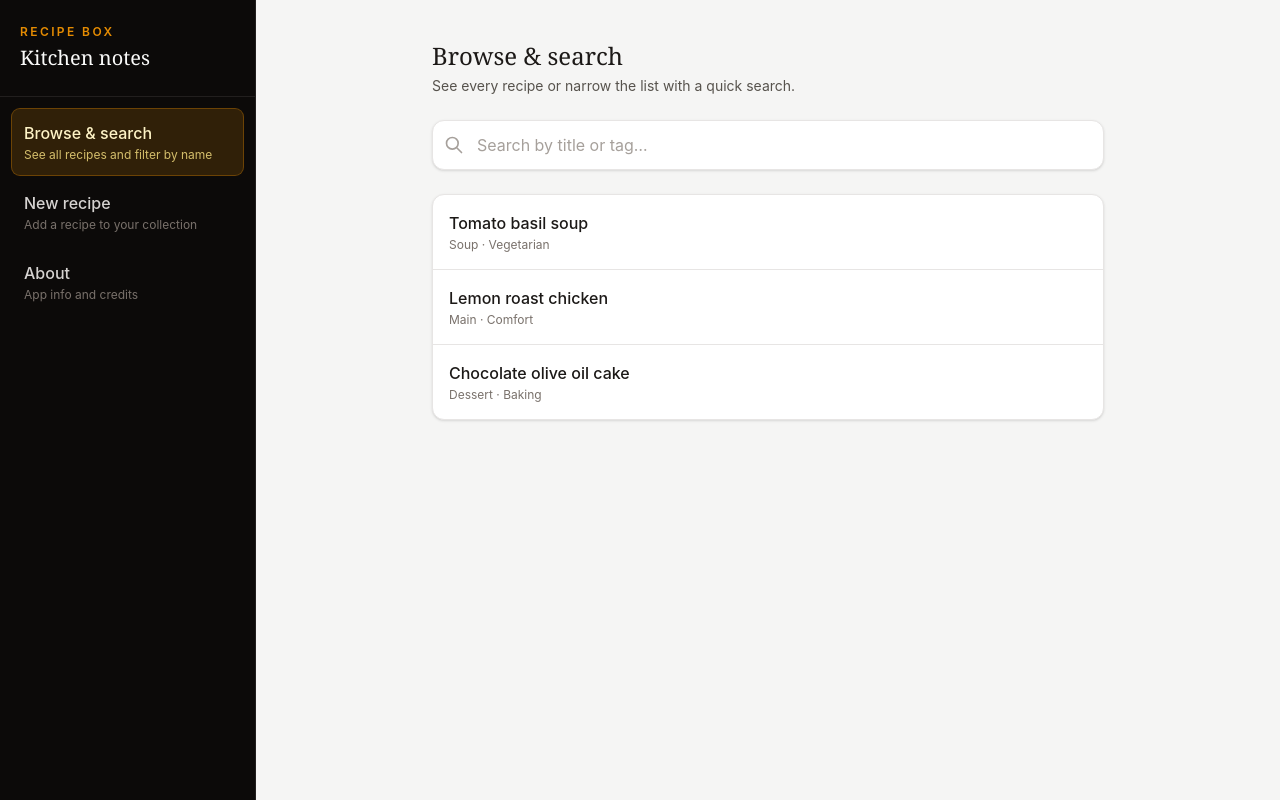
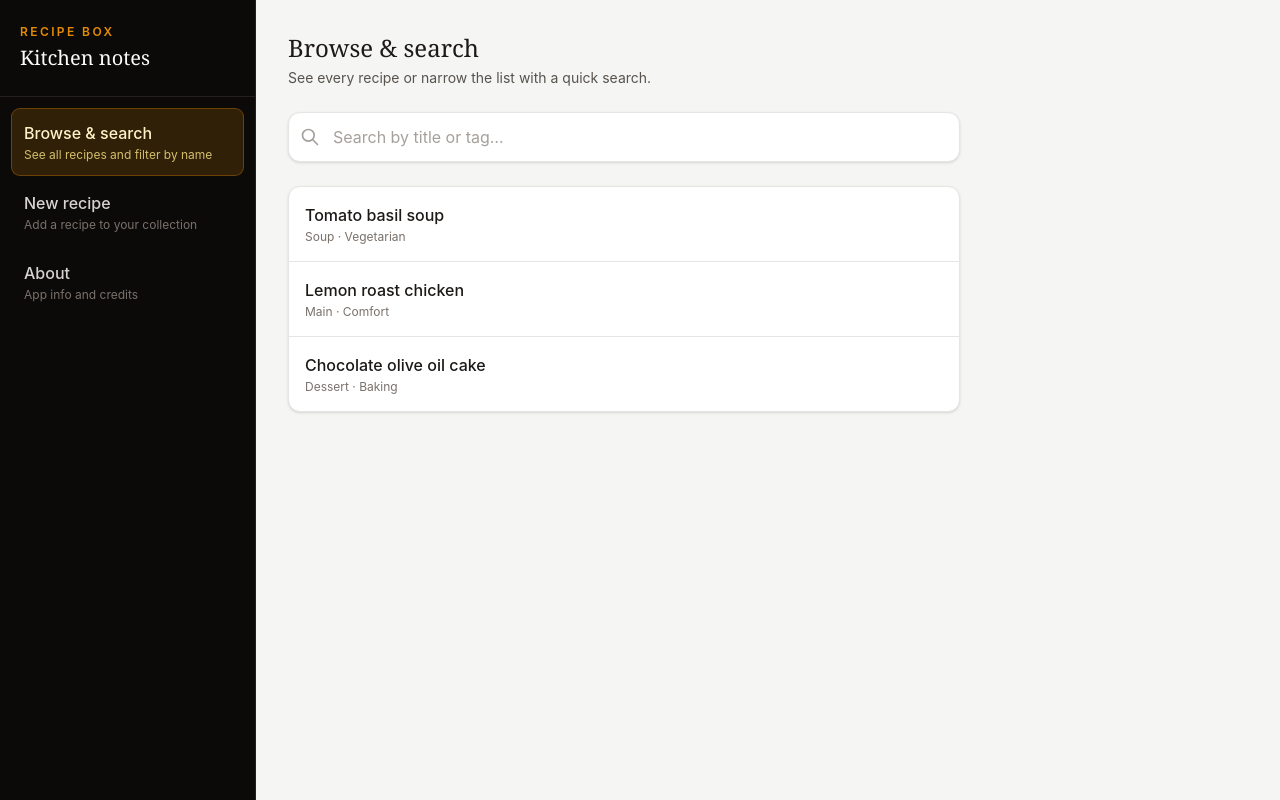
Before and after one commit to Davidn0072/ai-recipes-cli, a React (Vite) app: page / in a window 1280 px wide. Built offline with nearby package versions, Linux system fonts and the light colour scheme.

Commit message:
Refine layout styles in App component for better spacing and responsiveness

```diff
--- a/src/App.tsx
+++ b/src/App.tsx
@@ -122,8 +122,8 @@ function App() {
   return (
     <div className="flex h-screen min-h-0 bg-stone-100 text-stone-900">
       <Sidebar active={view} onSelect={setView} />
-      <main className="min-h-0 min-w-0 flex-1 overflow-auto p-8 md:p-10">
-        <div className="mx-auto max-w-2xl">
+      <main className="min-h-0 min-w-0 flex-1 overflow-auto py-6 pl-6 pr-6 md:py-8 md:pl-8 md:pr-10">
+        <div className="w-full max-w-2xl">
           {view === 'browse' && <BrowseSearchPanel />}
           {view === 'new-recipe' && <NewRecipePanel />}
           {view === 'about' && <AboutPanel />}
```
